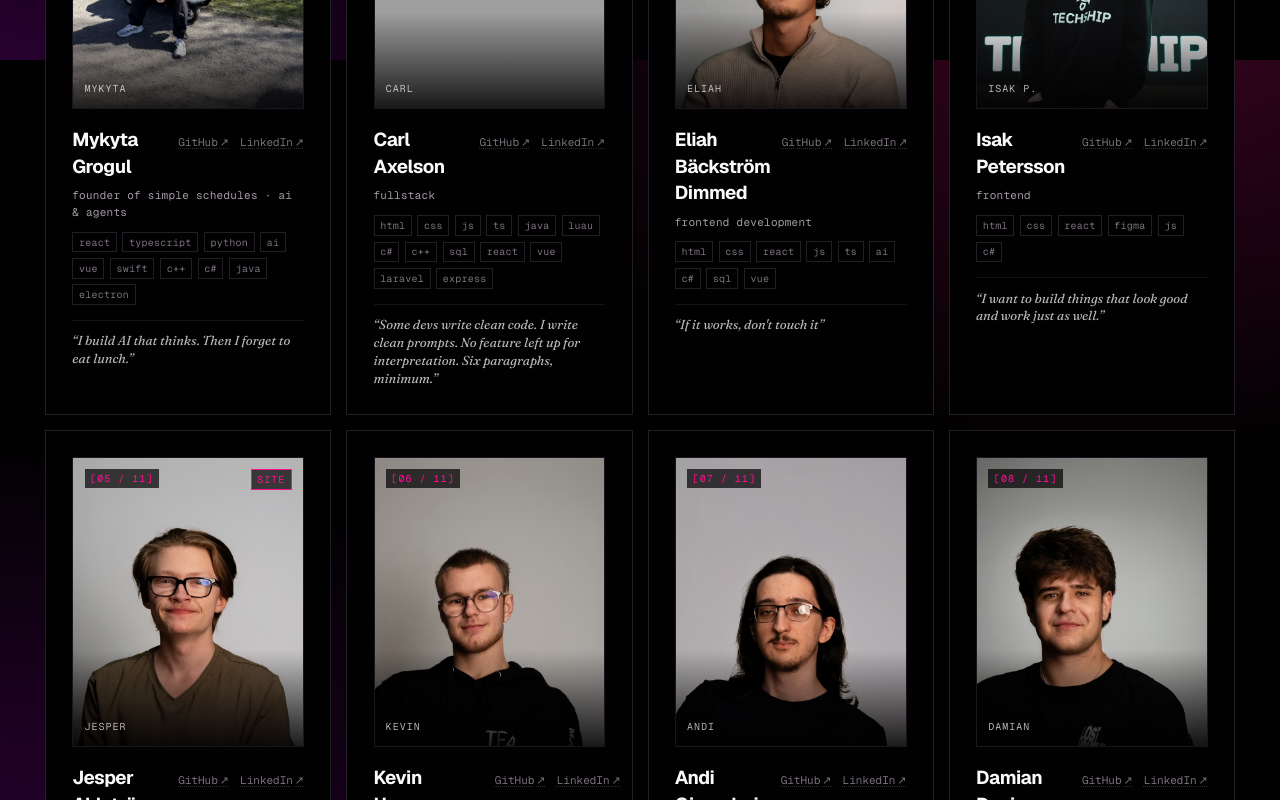
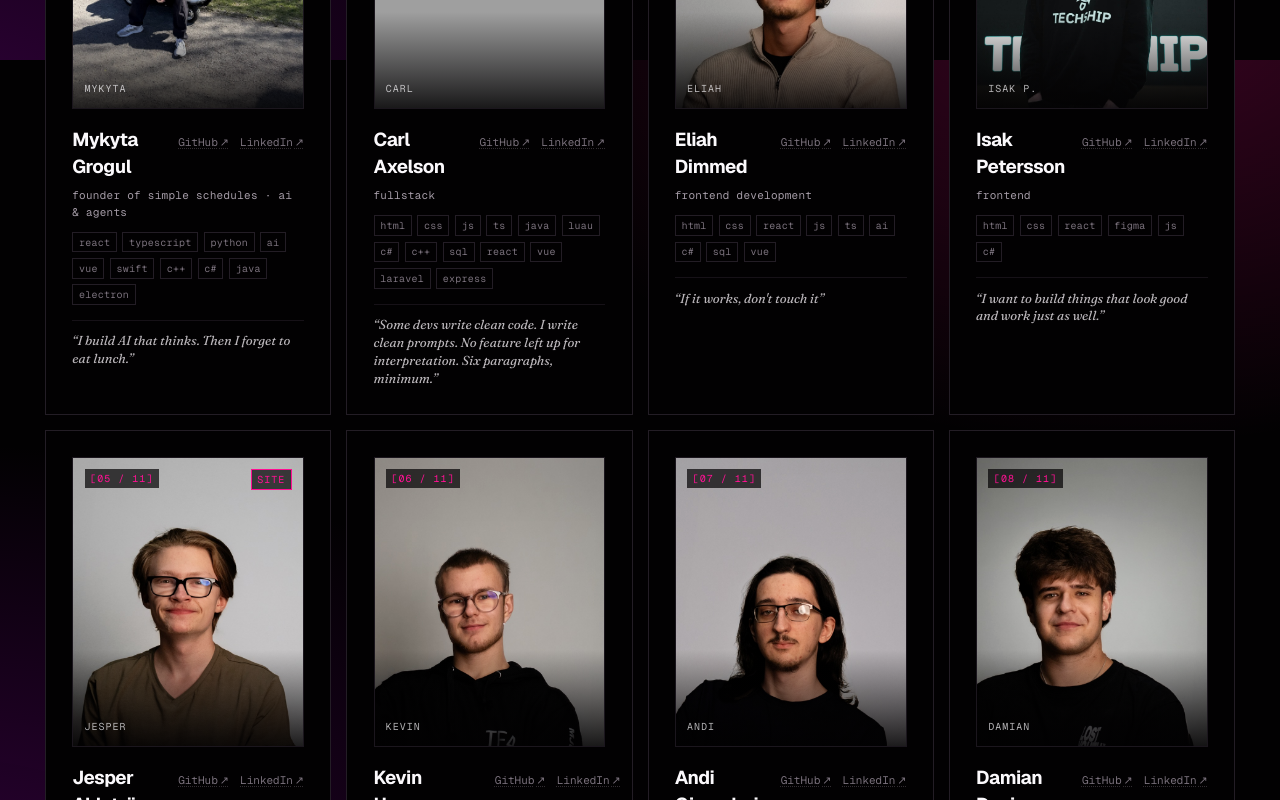
Before and after one commit to NTIG-Helsingborg/TE4_25-26_SITE, a React (Vite) app: page / in a window 1280 px wide. Shown: the part 1540-2340 px from the top of the page. Built offline with nearby package versions, Linux system fonts and the light colour scheme; grey boxes are pictures that could not be loaded.

Commit message:
Update students.ts

```diff
--- a/src/data/students.ts
+++ b/src/data/students.ts
@@ -218,7 +218,7 @@ export const students: Student[] = [
   },
   {
     id: 'eliah',
-    fullName: 'Eliah Bäckström Dimmed',
+    fullName: 'Eliah Dimmed',
     shortName: 'Eliah',
     role: { sv: 'Frontendutveckling', en: 'Frontend development' },
     stack: ['HTML', 'CSS', 'React', 'JS', 'TS', 'AI', 'C#', 'SQL', 'Vue'],
```
